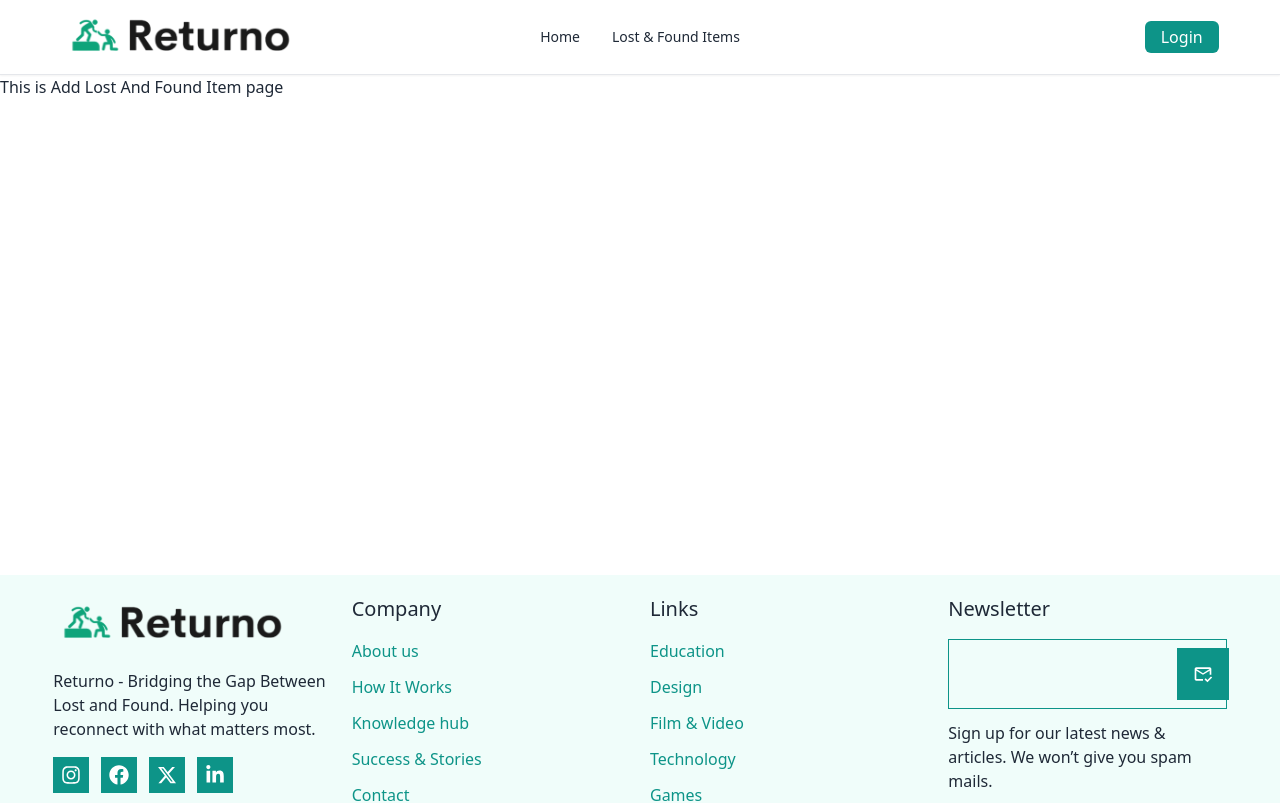
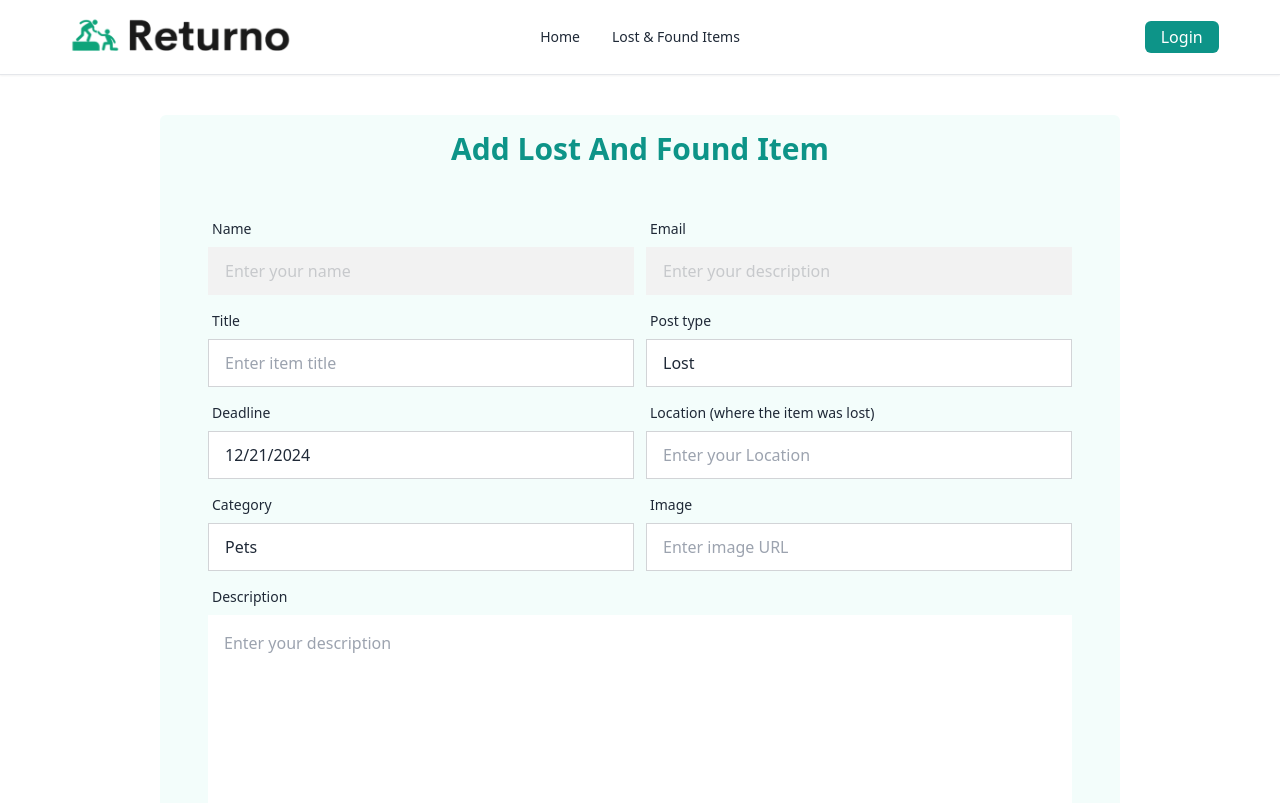
Before and after one commit to RakibHossen-Dev/Returno, a React (Vite) app: page /addLostAndFoundItem in a window 1280 px wide. Shown: the top 803 px of the page. Built offline with nearby package versions, Linux system fonts and the light colour scheme; no server answers.

Commit message:
Add Lost and Found item page done

```diff
--- a/index.html
+++ b/index.html
@@ -2,9 +2,14 @@
 <html lang="en" data-theme="light">
   <head>
     <meta charset="UTF-8" />
-    <link rel="icon" type="image/svg+xml" href="/vite.svg" />
+    <!-- <link rel="icon" type="image/svg+xml" href="/vite.svg" /> -->
+    <link
+      rel="shortcut icon"
+      href="/src/assets/returnoFavicon.PNG"
+      type="image/x-icon"
+    />
     <meta name="viewport" content="width=device-width, initial-scale=1.0" />
-    <title>Vite + React</title>
+    <title>Returno</title>
   </head>
   <body>
     <div id="root"></div>
--- a/package.json
+++ b/package.json
@@ -10,10 +10,12 @@
     "preview": "vite preview"
   },
   "dependencies": {
+    "axios": "^1.7.9",
     "firebase": "^11.1.0",
     "localforage": "^1.10.0",
     "match-sorter": "^8.0.0",
     "react": "^18.3.1",
+    "react-datepicker": "^7.5.0",
     "react-dom": "^18.3.1",
     "react-hot-toast": "^2.4.1",
     "react-icons": "^5.4.0",
--- a/src/pages/AddLostAndFoundItem.jsx
+++ b/src/pages/AddLostAndFoundItem.jsx
@@ -1,7 +1,208 @@
-import React from "react";
+import { useContext, useEffect, useState } from "react";
+// import { authContext } from "../Context/AuthProvider";
+import DatePicker from "react-datepicker";
+import "react-datepicker/dist/react-datepicker.css";
+import { authContext } from "../context/AuthProvider";
+import axios from "axios";
+// import { toast, ToastContainer } from "react-toastify";
 
 const AddLostAndFoundItem = () => {
-  return <div>This is Add Lost And Found Item page</div>;
+  const { user } = useContext(authContext);
+  // console.log(user);
+  const [currentUser, setCurrentUser] = useState(null);
+  const [startDate, setStartDate] = useState(new Date());
+  useEffect(() => {
+    setCurrentUser(user);
+  }, [user]);
+
+  const handleSubmitItem = async (e) => {
+    e.preventDefault();
+    const form = e.target;
+    const name = form.name.value;
+    const email = form.eamil.value;
+    const title = form.title.value;
+    const types = form.types.value;
+    const deadline = startDate;
+    const location = form.location.value;
+    const category = form.category.value;
+    const photo = form.photo.value;
+    const description = form.description.value;
+    const formData = {
+      name,
+      email,
+      title,
+      types,
+      deadline,
+      location,
+      category,
+      photo,
+      description,
+    };
+
+    console.log(formData);
+    try {
+      await axios.post("http://localhost:5000/addLostAndFoundItem", formData);
+    } catch {
+      (err) => {
+        console.log(err);
+      };
+    }
+  };
+
+  return (
+    <div className="my-10">
+      <div className="min-h-screen flex flex-col justify-center items-center md:w-9/12 mx-auto bg-opacity-80 backdrop-blur-lg bg-teal-50 rounded-md p-4">
+        <h3 className="text-3xl  text-center mb-3 font-semibold text-teal-600">
+          Add Lost And Found Item
+        </h3>
+        {/* <p className="text-center md:w-9/12 mx-auto">
+          Start your journey today by launching a new campaign on Foundolio.
+          Share your vision, inspire supporters, and turn your ideas into
+          reality!
+        </p> */}
+        <form onSubmit={handleSubmitItem} className="card-body w-full">
+          <div className="flex md:flex-row flex-col  gap-3 items-center">
+            <div className="form-control w-full">
+              <label className="label">
+                <span className="label-text">Name</span>
+              </label>
+              <input
+                type="text"
+                name="name"
+                disabled
+                defaultValue={currentUser?.displayName}
+                placeholder="Enter your name"
+                className="input input-bordered rounded-none "
+                required
+              />
+            </div>
+            <div className="form-control w-full">
+              <label className="label">
+                <span className="label-text">Email</span>
+              </label>
+              <input
+                type="text"
+                name="eamil"
+                disabled
+                defaultValue={currentUser?.email}
+                placeholder="Enter your description"
+                className="input input-bordered rounded-none "
+                required
+              />
+            </div>
+          </div>
+          <div className="flex md:flex-row flex-col  gap-3 items-center">
+            <div className="form-control w-full">
+              <label className="label">
+                <span className="label-text">Title</span>
+              </label>
+              <input
+                type="text"
+                name="title"
+                placeholder="Enter item title"
+                className="input input-bordered rounded-none  "
+                required
+              />
+            </div>
+            <div className="form-control w-full">
+              <label className="label">
+                <span className="label-text">Post type</span>
+              </label>
+              <select
+                name="types"
+                id=""
+                className="input input-bordered rounded-none  "
+              >
+                <option value="Lost">Lost</option>
+                <option value="Found"> Found</option>
+              </select>
+            </div>
+          </div>
+          <div className="flex md:flex-row flex-col  gap-3 items-center">
+            <div className="form-control w-full">
+              <label className="label">
+                <span className="label-text">Deadline </span>
+              </label>
+
+              <DatePicker
+                className="input input-bordered rounded-none w-full "
+                selected={startDate}
+                onChange={(date) => setStartDate(date)}
+              />
+            </div>
+            <div className="form-control w-full">
+              <label className="label">
+                <span className="label-text">
+                  Location (where the item was lost)
+                </span>
+              </label>
+              <input
+                type="text"
+                name="location"
+                placeholder="Enter your Location "
+                className="input input-bordered rounded-none "
+                required
+              />
+            </div>
+          </div>
+
+          <div className="flex md:flex-row flex-col  gap-3 items-center">
+            <div className="form-control w-full">
+              <label className="label">
+                <span className="label-text">Category</span>
+              </label>
+              <select
+                name="category"
+                id=""
+                className="input input-bordered rounded-none  "
+              >
+                <option value="Pets">Pets</option>
+                <option value="Stationery">Stationery </option>
+                <option value="Documents">Documents</option>
+                <option value="Gadgets">Gadgets</option>
+                <option value="Jewelry">Jewelry</option>
+                <option value="Money">Money</option>
+                <option value="Keys">Keys</option>
+              </select>
+            </div>
+            <div className="form-control w-full">
+              <label className="label">
+                <span className="label-text">Image</span>
+              </label>
+              <input
+                type="text"
+                name="photo"
+                placeholder="Enter image URL"
+                className="input input-bordered rounded-none "
+                required
+              />
+            </div>
+          </div>
+          <div className="form-control w-full">
+            <label className="label">
+              <span className="label-text">Description</span>
+            </label>
+            <textarea
+              rows="8"
+              name="description"
+              placeholder="Enter your description"
+              className="w-full p-4 "
+            />
+          </div>
+          {/* kgfjhkfghgjf */}
+
+          <div className="form-control mt-6">
+            <input
+              type="submit"
+              value=" Add Post "
+              className="bg-teal-600 py-2 rounded-sm font-semibold  text-white cursor-pointer"
+            ></input>
+          </div>
+        </form>
+      </div>
+      {/* <ToastContainer /> */}
+    </div>
+  );
 };
 
 export default AddLostAndFoundItem;
--- a/src/pages/LostAndFound.jsx
+++ b/src/pages/LostAndFound.jsx
@@ -1,5 +1,32 @@
+import axios from "axios";
+import { useEffect, useState } from "react";
+
 const LostAndFound = () => {
-  return <div>This is LostAndFound</div>;
+  const [items, setItems] = useState([]);
+
+  useEffect(() => {
+    fetchAllItems();
+  }, []);
+
+  const fetchAllItems = async () => {
+    const { data } = await axios.get(
+      "http://localhost:5000/allLostAndFoundItem"
+    );
+    setItems(data);
+  };
+
+  console.log(items);
+
+  return (
+    <div>
+      This is LostAndFound
+      <div className="grid grid-cols-4 gap-4">
+        {/* {
+          items.map(item => div>)
+        } */}
+      </div>
+    </div>
+  );
 };
 
 export default LostAndFound;
```
Also changed, not shown: src/assets/returnoFavicon.PNG (added), 1 other file (tests, documents, lock files or other folders).
